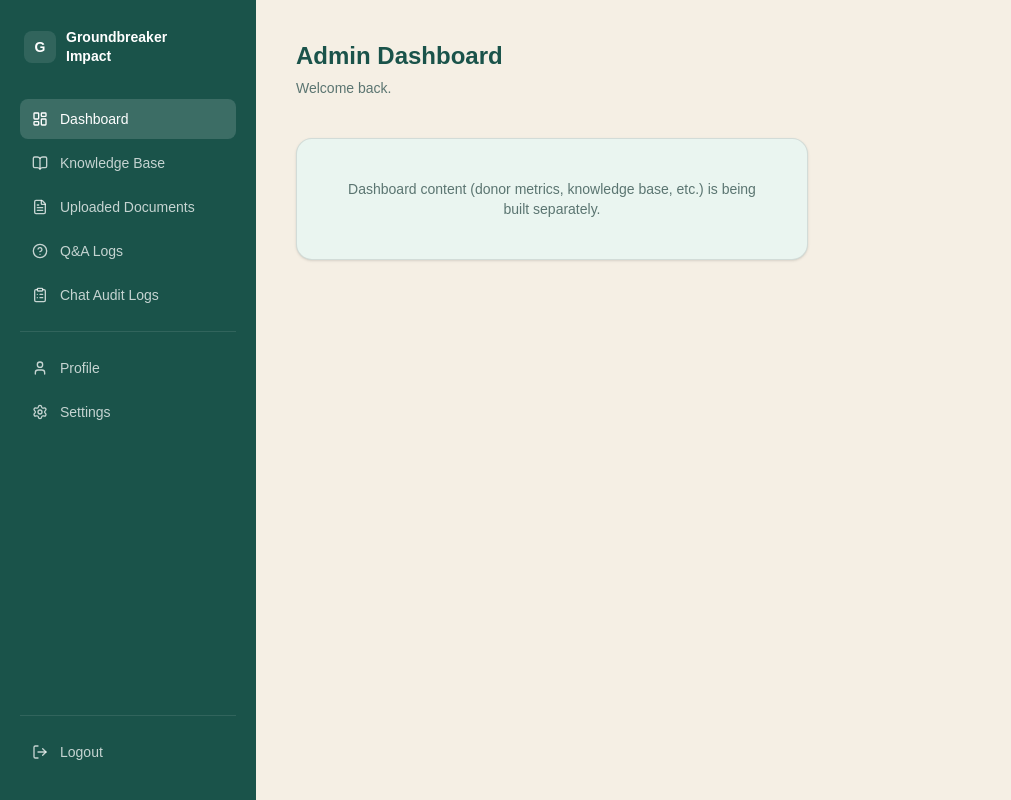
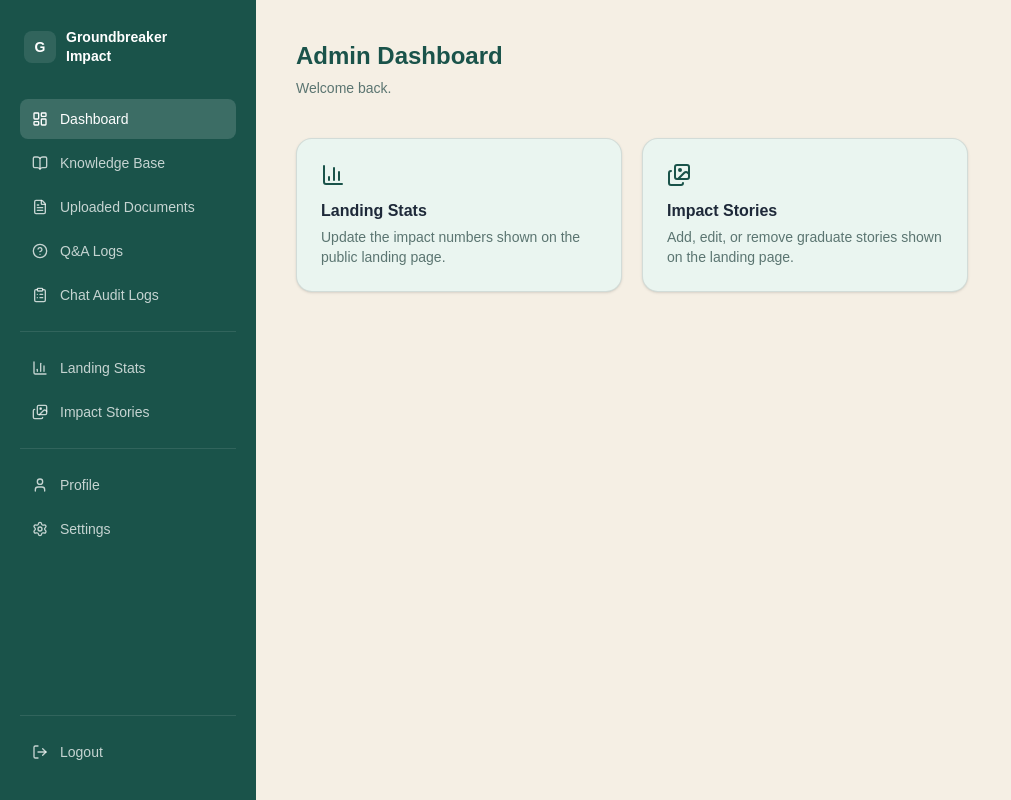
Before and after one commit to GBTStudios/M-E-Donor-Dashboard-, a Next.js app in the folder frontend/: page /admin-dashboard in a window 1280 px wide. Shown: the whole page, without its empty margins (0-1011 px from the left). Built offline with nearby package versions, Linux system fonts and the light colour scheme; no server answers.

Commit message:
fixing landing page statistics

```diff
--- a/frontend/app/admin-dashboard/page.tsx
+++ b/frontend/app/admin-dashboard/page.tsx
@@ -12,6 +12,8 @@ import {
   User,
   Settings,
   LogOut,
+  BarChart3,
+  Images,
 } from "lucide-react";
 import { RequireFirstLoginComplete } from "@/components/admin/RequireFirstLoginComplete";
 import { getRole, type UserRole } from "@/lib/adminAuth";
@@ -31,6 +33,16 @@ const PRIMARY_NAV_ITEMS = [
   { label: "Uploaded Documents", icon: FileText, href: "#", active: false },
   { label: "Q&A Logs", icon: HelpCircle, href: "#", active: false },
   { label: "Chat Audit Logs", icon: ClipboardList, href: "#", active: false },
+] as const;
+
+/**
+ * Landing page content management — available to any admin (not
+ * superadmin-only, unlike Manage Users), since editing stats/stories
+ * doesn't touch account or access control.
+ */
+const CONTENT_NAV_ITEMS = [
+  { label: "Landing Stats", icon: BarChart3, href: "/admin/stats" },
+  { label: "Impact Stories", icon: Images, href: "/admin/stories" },
 ] as const;
 
 function NavLink({
@@ -98,6 +110,14 @@ function DashboardContent() {
         <div className="my-4 border-t border-white/10" />
 
         <nav className="flex flex-col gap-1">
+          {CONTENT_NAV_ITEMS.map((item) => (
+            <NavLink key={item.label} {...item} />
+          ))}
+        </nav>
+
+        <div className="my-4 border-t border-white/10" />
+
+        <nav className="flex flex-col gap-1">
           {/* Per the RBAC contract, only superadmin can create/manage admin
               accounts — regular admins never see this link. */}
           {role === "superadmin" && (
@@ -133,19 +153,40 @@ function DashboardContent() {
             : "Welcome back."}
         </p>
 
-        <div className="bg-[#eaf5f0] rounded-2xl border border-black/10 p-10 text-center text-[#5B7571] text-sm max-w-lg shadow-sm">
-          Dashboard content (donor metrics, knowledge base, etc.) is being built separately.
-          {role === "superadmin" && (
-            <>
-              {" "}
-              In the meantime, use{" "}
-              <Link href="/admin/users" className="text-[#1A534A] font-semibold hover:underline">
-                Manage Users
-              </Link>{" "}
-              to add or manage admin accounts.
-            </>
-          )}
+        <div className="grid sm:grid-cols-2 gap-5 max-w-2xl">
+          <Link
+            href="/admin/stats"
+            className="bg-[#eaf5f0] rounded-2xl border border-black/10 p-6 shadow-sm hover:shadow-md transition block"
+          >
+            <BarChart3 className="w-6 h-6 text-[#1A534A] mb-3" />
+            <p className="font-semibold text-gray-800">Landing Stats</p>
+            <p className="text-sm text-[#5B7571] mt-1">
+              Update the impact numbers shown on the public landing page.
+            </p>
+          </Link>
+
+          <Link
+            href="/admin/stories"
+            className="bg-[#eaf5f0] rounded-2xl border border-black/10 p-6 shadow-sm hover:shadow-md transition block"
+          >
+            <Images className="w-6 h-6 text-[#1A534A] mb-3" />
+            <p className="font-semibold text-gray-800">Impact Stories</p>
+            <p className="text-sm text-[#5B7571] mt-1">
+              Add, edit, or remove graduate stories shown on the landing page.
+            </p>
+          </Link>
         </div>
+
+        {role === "superadmin" && (
+          <div className="mt-6 max-w-2xl">
+            <Link
+              href="/admin/users"
+              className="text-sm text-[#1A534A] font-semibold hover:underline"
+            >
+              Manage admin accounts →
+            </Link>
+          </div>
+        )}
       </main>
     </div>
   );
--- a/frontend/components/LoginForm.tsx
+++ b/frontend/components/LoginForm.tsx
@@ -39,7 +39,8 @@ export default function LoginForm() {
     setLoading(false);
 
     if (!result.success) {
-      setError(result.error);
+      const failure = result as { success: false; error: string };
+      setError(failure.error);
       return;
     }
 
--- a/frontend/lib/landing-data.ts
+++ b/frontend/lib/landing-data.ts
@@ -1,13 +1,12 @@
 /**
  * Data fetchers for the landing page's "live" sections.
  *
- * Both endpoints don't exist on the backend yet (see backend-guide-stories-and-stats.md).
- * Until they're live, these fall back to placeholder data so the page renders
- * correctly during frontend development. Once the backend endpoints exist,
- * remove the try/catch fallback and let failures surface normally (or add
- * proper error UI instead of silently falling back).
+ * cache: "no-store" means every page load fetches fresh data directly from
+ * the backend, no caching layer in between. Admin edits to stats/stories
+ * are reflected on the very next normal page load — no hard refresh, no
+ * cache clearing needed. This trades a small amount of backend load for
+ * correctness, which is the right tradeoff for admin-editable content.
  */
-
 const API_URL = process.env.NEXT_PUBLIC_API_URL ?? "";
 
 export interface LandingStats {
@@ -31,7 +30,7 @@ const FALLBACK_STATS: LandingStats = {
 export async function fetchLandingStats(): Promise<LandingStats> {
   try {
     const res = await fetch(`${API_URL}/stats/landing-summary`, {
-      next: { revalidate: 3600 }, // re-check once an hour; data barely changes.
+      cache: "no-store",
     });
     if (!res.ok) throw new Error("Failed to fetch landing stats");
     return await res.json();
@@ -75,7 +74,7 @@ const FALLBACK_STORIES: Story[] = [
 export async function fetchStories(limit = 6): Promise<Story[]> {
   try {
     const res = await fetch(`${API_URL}/stories?limit=${limit}`, {
-      next: { revalidate: 3600 },
+      cache: "no-store",
     });
     if (!res.ok) throw new Error("Failed to fetch stories");
     return await res.json();
```
